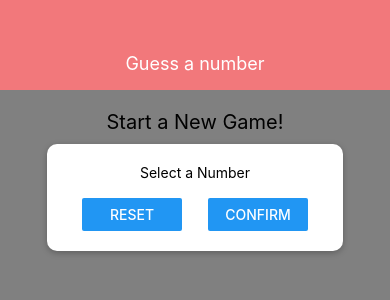
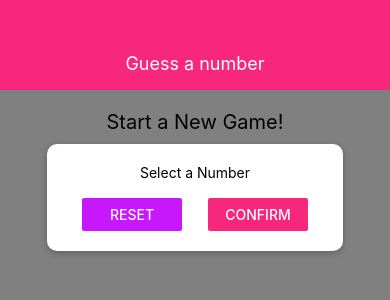
Before and after one commit to YiroYi/rn-guess-number, a React Native app: screen / in a window 390 px wide. Shown: the top 300 px of the page. Built offline with nearby package versions, Linux system fonts and the light colour scheme.

Commit message:
Adding constants for colors

```diff
--- a/components/Header.js
+++ b/components/Header.js
@@ -1,5 +1,6 @@
 import React from 'react';
 import { View, Text, StyleSheet } from 'react-native';
+import Colors from '../constants/colors'
 
 const Header = props => {
   return (
@@ -14,7 +15,7 @@ const styles = StyleSheet.create({
     width: '100%',
     height: 90,
     paddingTop: 36,
-    backgroundColor: '#f2787b',
+    backgroundColor: Colors.primary,
     alignItems: 'center',
     justifyContent: 'center'
   },
--- /dev/null
+++ b/constants/colors.js
@@ -0,0 +1,4 @@
+export default {
+  primary: '#f7287b',
+  accent: '#c717fc'
+};
--- a/screens/StartGameScreen.js
+++ b/screens/StartGameScreen.js
@@ -2,6 +2,8 @@ import React from 'react';
 import { View, Text, StyleSheet, Button, TextInput} from 'react-native';
 
 import Card from '../components/Card';
+import Colors from '../constants/colors'
+
 const StartGameScreen = props => {
   return(
     <View style={styles.screen}>
@@ -11,10 +13,10 @@ const StartGameScreen = props => {
           <TextInput />
           <View style={styles.buttonContainer}>
             <View style={styles.button}>
-              <Button title="Reset" onPress={() => {}} />
+              <Button title="Reset" onPress={() => {}} color={Colors.accent} />
             </View>
             <View style={styles.button}>
-              <Button title="Confirm" onPress={() => {}} />
+              <Button title="Confirm" onPress={() => {}} color={Colors.primary} />
             </View>
           </View>
         </Card>
```
